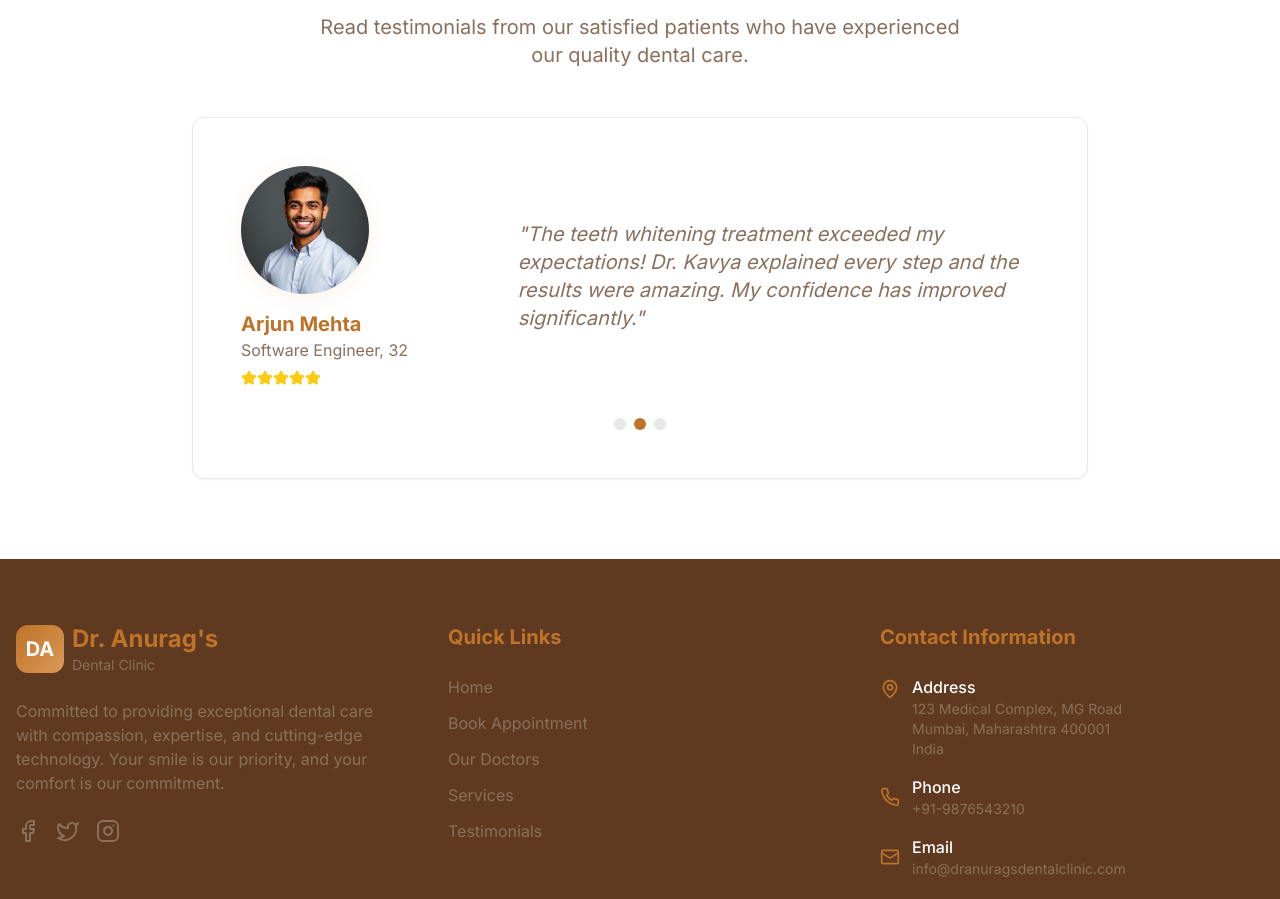
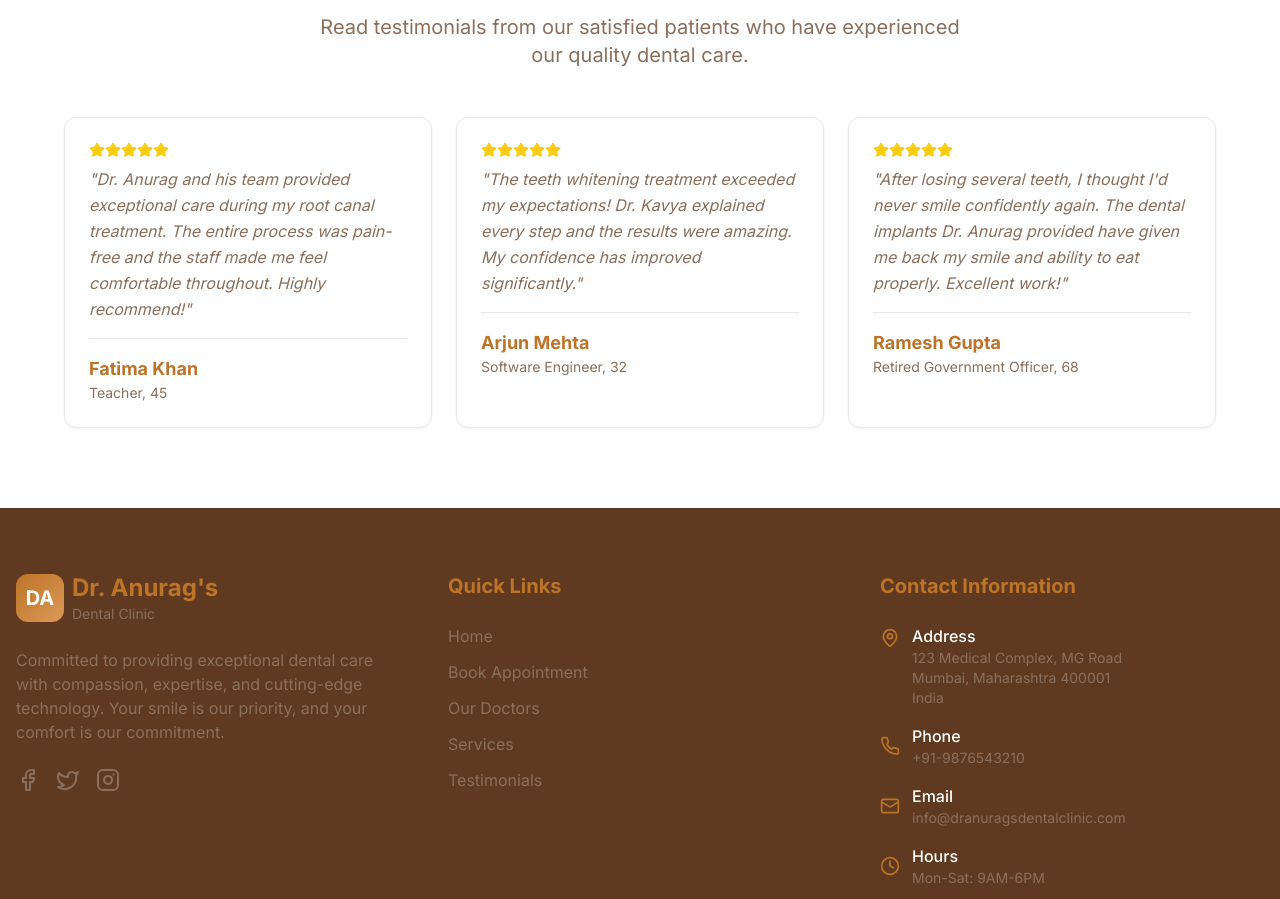
Before and after one commit to AarshKariya/doc-website-2, a React (Vite) app: page / in a window 1280 px wide. Shown: the part 4171-5070 px from the top of the page. Built offline with nearby package versions, Linux system fonts and the light colour scheme.

Commit message:
Update testimonial section
Changed the testimonial section to a static grid layout, removed scrolling functionality, and removed patient photos.

```diff
--- a/src/pages/Index.tsx
+++ b/src/pages/Index.tsx
@@ -43,7 +43,6 @@ const Index = () => {
   console.log('Index component is rendering');
 
   const [currentDoctor, setCurrentDoctor] = useState(0);
-  const [currentTestimonial, setCurrentTestimonial] = useState(0);
 
   // Embla carousel for services
   const [emblaRef, emblaApi] = useEmblaCarousel({
@@ -205,13 +204,6 @@ const Index = () => {
 
     return () => observer.disconnect();
   }, []);
-
-  useEffect(() => {
-    const interval = setInterval(() => {
-      setCurrentTestimonial((prev) => (prev + 1) % testimonials.length);
-    }, 5000);
-    return () => clearInterval(interval);
-  }, [testimonials.length]);
 
   const nextDoctor = () => {
     setCurrentDoctor((prev) => (prev + 1) % doctors.length);
@@ -502,50 +494,31 @@ const Index = () => {
             </p>
           </div>
 
-          <div className="max-w-4xl mx-auto scroll-reveal">
-            <Card className="shadow-medical">
-              <CardContent className="p-8 lg:p-12">
-                <div className="grid lg:grid-cols-3 gap-8 items-center">
-                  <div className="text-center lg:text-left">
-                    <img
-                      src={testimonials[currentTestimonial].image}
-                      alt={testimonials[currentTestimonial].name}
-                      className="w-32 h-32 rounded-full mx-auto lg:mx-0 object-cover shadow-soft mb-4"
-                      loading="lazy"
-                    />
-                    <h4 className="text-xl font-bold text-primary">
-                      {testimonials[currentTestimonial].name}
-                    </h4>
-                    <p className="text-muted-foreground">
-                      {testimonials[currentTestimonial].profession}, {testimonials[currentTestimonial].age}
-                    </p>
-                    <div className="flex justify-center lg:justify-start mt-2">
-                      {[...Array(testimonials[currentTestimonial].rating)].map((_, i) => (
+          <div className="grid md:grid-cols-2 lg:grid-cols-3 gap-6 max-w-6xl mx-auto">
+            {testimonials.map((testimonial, index) => (
+              <Card key={index} className="shadow-soft hover-lift scroll-reveal">
+                <CardContent className="p-6">
+                  <div className="mb-4">
+                    <div className="flex mb-2">
+                      {[...Array(testimonial.rating)].map((_, i) => (
                         <Star key={i} className="w-4 h-4 fill-current text-yellow-400" />
                       ))}
                     </div>
-                  </div>
-
-                  <div className="lg:col-span-2">
-                    <blockquote className="text-lg lg:text-xl italic text-muted-foreground leading-relaxed">
-                      "{testimonials[currentTestimonial].text}"
+                    <blockquote className="text-muted-foreground italic leading-relaxed mb-4">
+                      "{testimonial.text}"
                     </blockquote>
                   </div>
-                </div>
-
-                <div className="flex justify-center mt-8 space-x-2">
-                  {testimonials.map((_, index) => (
-                    <button
-                      key={index}
-                      onClick={() => setCurrentTestimonial(index)}
-                      className={`w-3 h-3 rounded-full transition-colors ${
-                        currentTestimonial === index ? 'bg-primary' : 'bg-border'
-                      }`}
-                    />
-                  ))}
-                </div>
-              </CardContent>
-            </Card>
+                  <div className="border-t border-border pt-4">
+                    <h4 className="text-lg font-bold text-primary">
+                      {testimonial.name}
+                    </h4>
+                    <p className="text-sm text-muted-foreground">
+                      {testimonial.profession}, {testimonial.age}
+                    </p>
+                  </div>
+                </CardContent>
+              </Card>
+            ))}
           </div>
         </div>
       </section>
```
